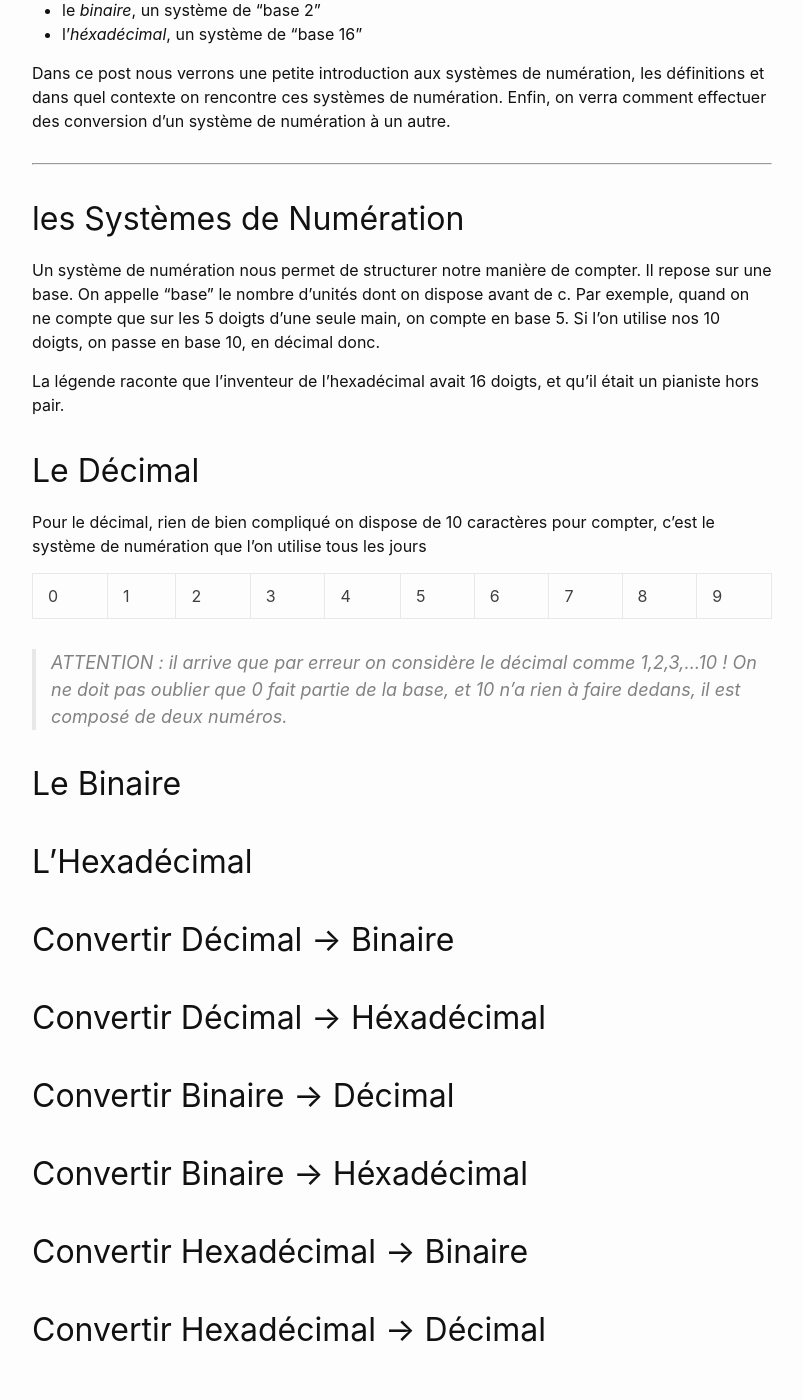
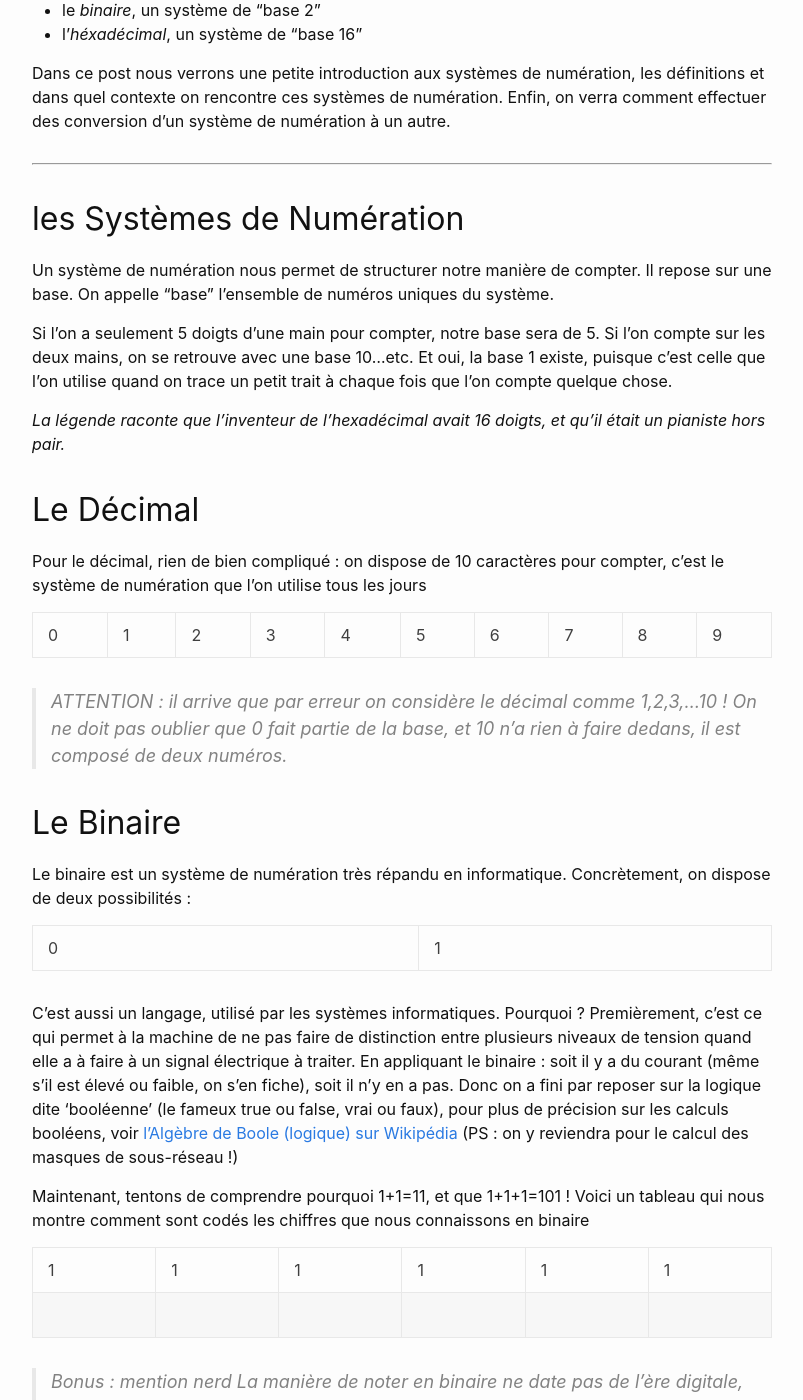
Before and after one commit to BeckBrook/beckbrook.github.io, a Jekyll site: the page built from reseau/hexaBinDeci.md, in a window 1280 px wide and 1400 px high, scrolled down 617 px. Shown: the whole window, without its empty margins (238-1041 px from the left). Built offline with Jekyll 4.4.1, drawn with Linux system fonts in a browser that asks for light colours; some of the changed text lies outside the part shown.

Commit message:
Binaire en cours, test d'index et de citations dans l'article

```diff
--- a/reseau/hexaBinDeci.md
+++ b/reseau/hexaBinDeci.md
@@ -8,15 +8,15 @@
 
 ### Index
 - [les Systèmes de Numération](#les-systemes-de-numeration)
-- [Le Décimal](#Le-decimal)
-- [Le Binaire](#Le-binaire)
+- [Le Décimal](#le-decimal)
+- [Le Binaire](#le-binaire)
 - [L'Hexadécimal](#l'hexadecimal)
-- [Convertir Décimal -> Binaire](#convertir-decimal-->-Binaire)
-- [Convertir Décimal -> Héxadécimal](#convertir-decimal-->-hexadecimal)
-- [Convertir Binaire -> Décimal](#convertir-binaire-->-decimal)
-- [Convertir Binaire -> Décimal](#convertir-binaire-->decimal)
-- [Convertir Hexadécimal -> Binaire](#convertir-hexadecimal-->-binaire)
-- [Convertir Hexadécimal -> Décimal](#convertir-hexadecimal-->-decimal)
+- [Convertir Décimal -> Binaire](#convertir-decimal-vers-binaire)
+- [Convertir Décimal -> Héxadécimal](#convertir-decimal-vers-hexadecimal)
+- [Convertir Binaire -> Décimal](#convertir-binaire-vers-decimal)
+- [Convertir Binaire -> Décimal](#convertir-binaire-vers-decimal)
+- [Convertir Hexadécimal -> Binaire](#convertir-hexadecimal-vers-binaire)
+- [Convertir Hexadécimal -> Décimal](#convertir-hexadecimal-vers-decimal)
 
 Il existe de nombreux systèmes de numération, mais les informaticiens n'en fréquentent en général que trois :
 
@@ -31,15 +31,17 @@
 ## les Systèmes de Numération
 
 Un système de numération nous permet de structurer notre manière de compter. Il repose sur une base.
-On appelle "base" le nombre d'unités dont on dispose avant de c. Par exemple, quand on ne compte que sur les 5 doigts d'une seule main, on compte en base 5. Si l'on utilise nos 10 doigts, on passe en base 10, en décimal donc.
+On appelle "base" l'ensemble de numéros uniques du système.
+
+Si l'on a seulement 5 doigts d'une main pour compter, notre base sera de 5. Si l'on compte sur les deux mains, on se retrouve avec une base 10...etc. Et oui, la base 1 existe, puisque c'est celle que l'on utilise quand on trace un petit trait à chaque fois que l'on compte quelque chose.
 
 
-La légende raconte que l'inventeur de l'hexadécimal avait 16 doigts, et qu'il était un pianiste hors pair.
+*La légende raconte que l'inventeur de l'hexadécimal avait 16 doigts, et qu'il était un pianiste hors pair.*
 
 
 ## Le Décimal
 
-Pour le décimal, rien de bien compliqué on dispose de 10 caractères pour compter, c'est le système de numération que l'on utilise tous les jours
+Pour le décimal, rien de bien compliqué : on dispose de 10 caractères pour compter, c'est le système de numération que l'on utilise tous les jours
 
 |0|1|2|3|4|5|6|7|8|9|
 
@@ -47,10 +49,32 @@
 
 
 ## Le Binaire
+
+Le binaire est un système de numération très répandu en informatique. Concrètement, on dispose de deux possibilités :
+
+|0|1|
+
+C'est aussi un langage, utilisé par les systèmes informatiques. Pourquoi ? Premièrement, c'est ce qui permet à la machine de ne pas faire de distinction entre plusieurs niveaux de tension quand elle a à faire à un signal électrique à traiter. En appliquant le binaire : soit il y a du courant (même s'il est élevé ou faible, on s'en fiche), soit il n'y en a pas. Donc on a fini par reposer sur la logique dite 'booléenne' (le fameux true ou false, vrai ou faux), pour plus de précision sur les calculs booléens, voir [l'Algèbre de Boole (logique) sur Wikipédia](https://fr.wikipedia.org/wiki/Alg%C3%A8bre_de_Boole_(logique)) (PS : on y reviendra pour le calcul des masques de sous-réseau !)
+
+Maintenant, tentons de comprendre pourquoi 1+1=11, et que 1+1+1=101 !
+Voici un tableau qui nous montre comment sont codés les chiffres que nous connaissons en binaire
+
+|1|1|1|1|1|1|
+|||||||
+
+
+
+
+
+> Bonus : mention nerd
+> La manière de noter en binaire ne date pas de l'ère digitale, les traces les plus anciennes d'une base 2 que l'on connaisse datent...d'environ 750 av J.C ! Dans un écrit chinois, le 'Yi Jing', on y retrouve des 'hexagrammes' construits à partir de deux 'trigrammes' eux-mêmes constitués de deux possibilités : soit un trait plein, soit deux petits traits. mon préféré ressemble à un short : ䷓ (l'éclatement). Toutefois, ces caractères ne servaient pas pour le calcul et ne constituaient pas en soi un système de numération tels qu'ils sont présentés dans cette oeuvre.
+
+
+
 ## L'Hexadécimal
-## Convertir Décimal -> Binaire
-## Convertir Décimal -> Héxadécimal
-## Convertir Binaire -> Décimal
-## Convertir Binaire -> Héxadécimal
-## Convertir Hexadécimal -> Binaire
-## Convertir Hexadécimal -> Décimal
+## Convertir Décimal vers Binaire
+## Convertir Décimal vers Héxadécimal
+## Convertir Binaire vers Décimal
+## Convertir Binaire vers Héxadécimal
+## Convertir Hexadécimal vers Binaire
+## Convertir Hexadécimal vers Décimal
```
